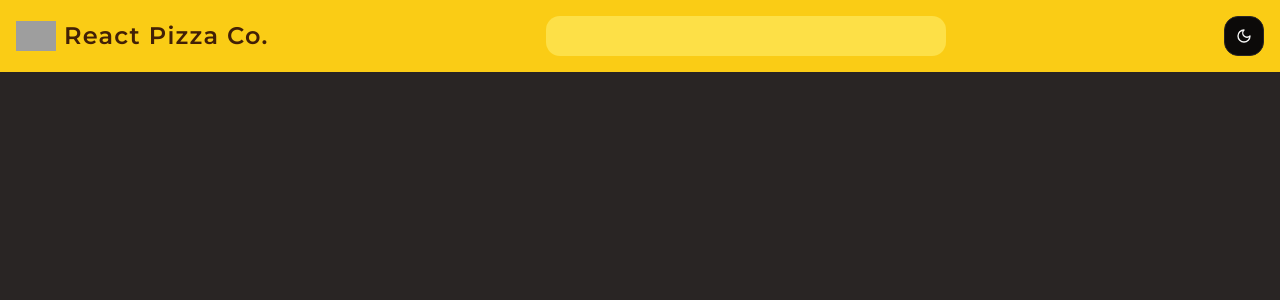
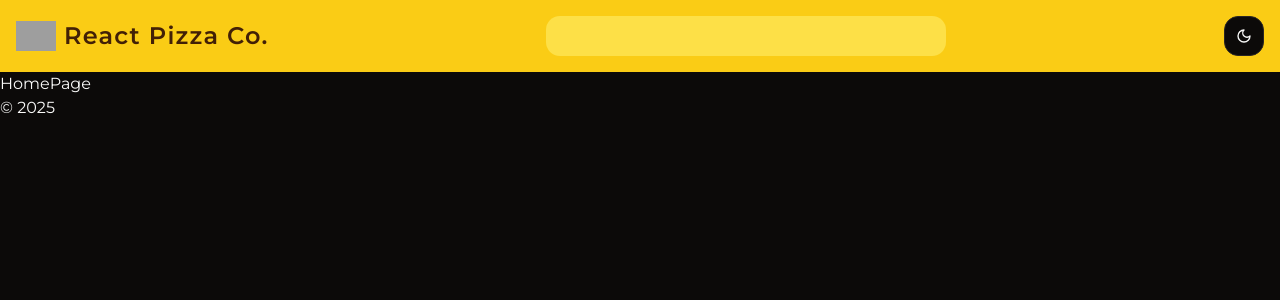
Before and after one commit to jericepon/react-temp-app, a React (Vite) app: page / in a window 1280 px wide. Shown: the top 300 px of the page. Built offline with nearby package versions, Linux system fonts and the light colour scheme; grey boxes are pictures that could not be loaded.

Commit message:
implement routing with DefaultLayout and HomePage; integrate RouterProvider in main.tsx

```diff
--- /dev/null
+++ b/src/layouts/DefaultLayout.tsx
@@ -0,0 +1,16 @@
+import NavBar from '@/components/NavBar';
+import { Outlet } from 'react-router';
+
+const DefaultLayout = () => {
+  return (
+    <>
+      <NavBar />
+      <main><Outlet /></main>
+      <footer>
+        <p>&copy; {(new Date()).getFullYear()}</p>
+      </footer>
+    </>
+  )
+}
+
+export default DefaultLayout
--- a/src/main.tsx
+++ b/src/main.tsx
@@ -1,13 +1,13 @@
 import { StrictMode } from 'react'
 import { createRoot } from 'react-dom/client'
+import { RouterProvider } from "react-router"
+import { ThemeProvider } from './components/ui/theme-provider.tsx'
 import './index.css'
-import App from './App.tsx'
-import { ThemeProvider } from './components/ui/theme-provider.tsx'
-
+import router from './router/index.ts'
 createRoot(document.getElementById('root')!).render(
   <StrictMode>
     <ThemeProvider defaultTheme="dark" storageKey="vite-ui-theme">
-      <App />
+      <RouterProvider router={router} />
     </ThemeProvider>
   </StrictMode>,
 )
--- /dev/null
+++ b/src/pages/HomePage.tsx
@@ -0,0 +1,9 @@
+import React from 'react'
+
+const HomePage = () => {
+  return (
+    <div>HomePage</div>
+  )
+}
+
+export default HomePage
--- /dev/null
+++ b/src/router/index.ts
@@ -0,0 +1,18 @@
+import DefaultLayout from "@/layouts/DefaultLayout";
+import HomePage from "@/pages/HomePage";
+import { createBrowserRouter } from "react-router";
+
+const router = createBrowserRouter([
+  {
+    path: "/",
+    Component: DefaultLayout,
+    children: [
+      {
+        path: "",
+        Component: HomePage,
+      }
+    ],
+  },
+]);
+
+export default router;
```
